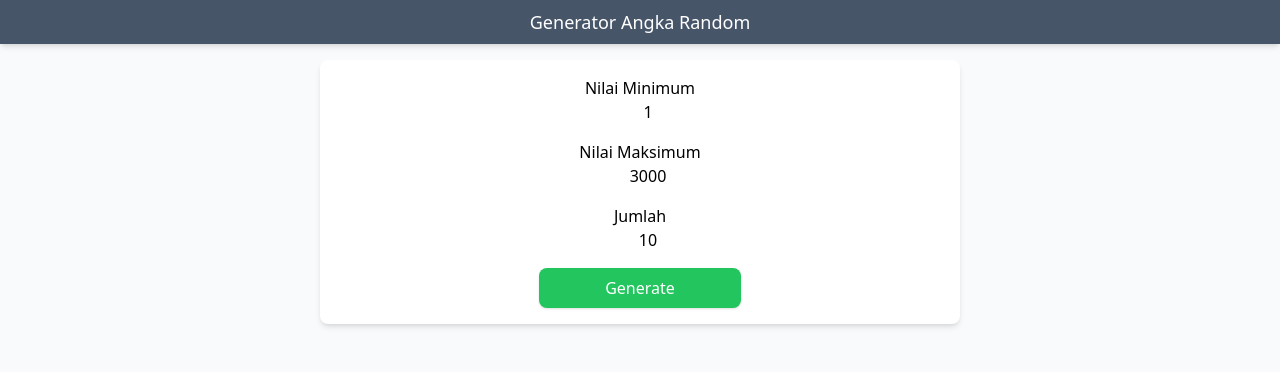
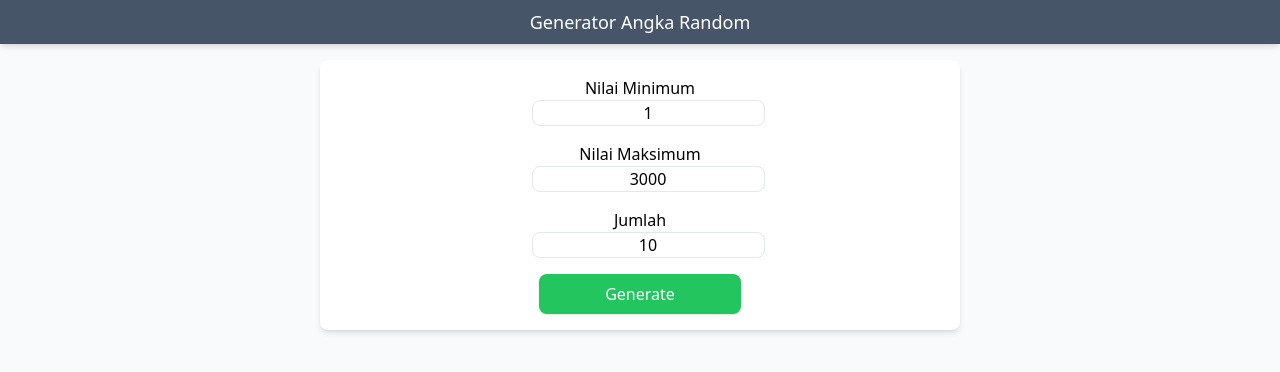
Before and after one commit to fikrianggara/random-number-generator, a Next.js app: page / in a window 1280 px wide. Shown: the top 372 px of the page. Built offline with nearby package versions, Linux system fonts and the light colour scheme.

Commit message:
fdsafdas

```diff
--- a/src/pages/index.js
+++ b/src/pages/index.js
@@ -154,7 +154,7 @@ export default function Home() {
           <div className="p-4 min-w-fit m-auto bg-red-50 rounded-lg flex justify-between space-x-8">
             <h2 className="text-red-500">{message}</h2>
             <div
-              className="font-medium text-red-800 hover:cursor-pointer hover:text-red-600 px-4 by-2 rounded-md border border-red-400"
+              className="font-medium text-red-800 hover:cursor-pointer hover:text-red-600 px-4 by-2 rounded-md border border-red-400 flex items-center"
               onClick={onMessageCloseBtnClicked}
             >
               X
@@ -172,7 +172,7 @@ export default function Home() {
                 type="text"
                 value={min}
                 onChange={(e) => setMin(e.target.value)}
-                className="text-center"
+                className="text-center border rounded-lg"
               />
             </div>
             <div className="space-x-4 items-center justify-center w-full">
@@ -181,16 +181,16 @@ export default function Home() {
                 type="text"
                 value={max}
                 onChange={(e) => setMax(e.target.value)}
-                className="text-center"
+                className="text-center border rounded-lg"
               />
             </div>
             <div className="space-x-4 w-full">
-              <h3 className="text-center">Jumlah</h3>
+              <h3 className="text-center ">Jumlah</h3>
               <input
                 type="text"
                 value={amount}
                 onChange={(e) => setAmount(e.target.value)}
-                className="text-center"
+                className="text-center border rounded-lg"
               />
             </div>
             {/* <div className="space-x-4 w-full">
```
Also changed, not shown: 1 other file (tests, documents, lock files or other folders).
